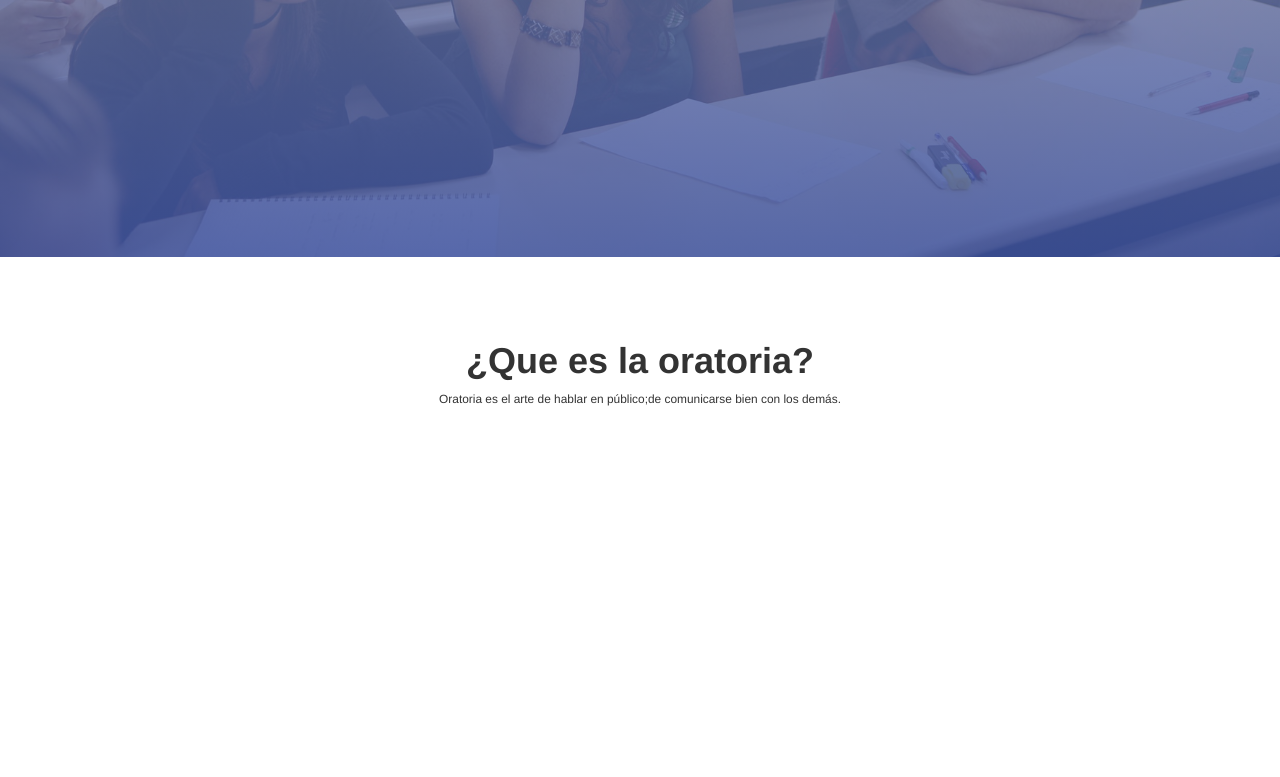
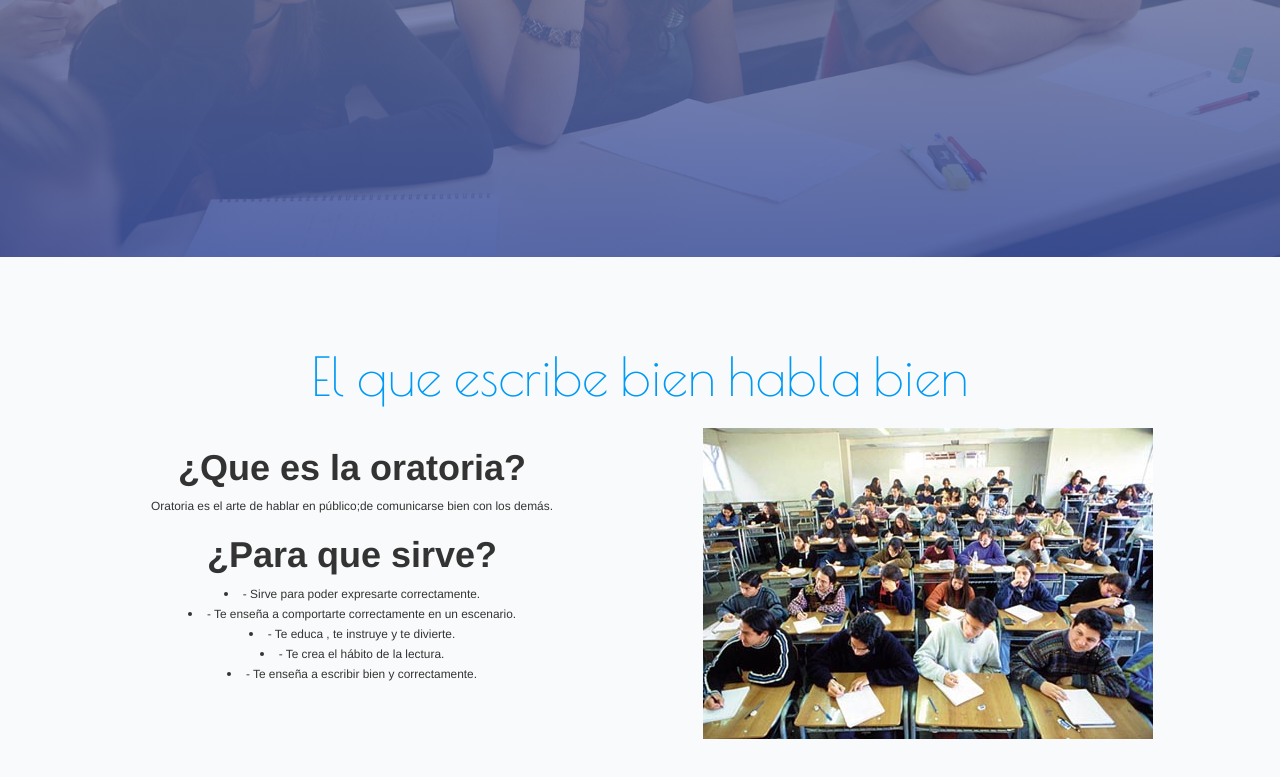
Before and after one commit to KattAzabache/Oratoria, a plain HTML site: page index.html in a window 1280 px wide. Shown: the part 543-1320 px from the top of the page. Drawn offline with nearby package versions, Linux system fonts and the light colour scheme; a web font is replaced by a local one.

Commit message:
avanzando segunda seccion

```diff
--- a/index.html
+++ b/index.html
@@ -56,10 +56,26 @@
           </div>
         </div>
             <section class="about" id="oratoria">
-               <div class="es">
-                 <h1><strong>¿Que es la oratoria?</strong></h1>
-                 <span><small>Oratoria es el arte de hablar en público;de comunicarse bien con los demás.</small></span>
-               </div>
+              <h1 class="logo">El que escribe bien habla bien</h1>
+              <div class="row">
+                  <div class="col-lg-6 col-md-6 co-sm-6 col-xs-12 es">
+                    <h1><strong>¿Que es la oratoria?</strong></h1>
+                    <span>
+                       <small>Oratoria es el arte de hablar en público;de comunicarse bien con los demás.</small>
+                    </span>
+                    <h1><strong>¿Para que sirve?</strong></h1>
+                    <div class="ul">
+                         <li><span><small> - Sirve para poder expresarte correctamente.</small></span></li>
+                         <li><span><small> - Te enseña a comportarte correctamente en un escenario.</small></span></li>
+                         <li><span><small> - Te educa , te instruye y te divierte.</small></span></li>
+                         <li><span><small> - Te crea el hábito de la lectura.</small></span></li>
+                         <li><span><small> - Te enseña a escribir bien y correctamente.</small></span></li>
+                    </div>
+                  </div>
+                  <div class="col-lg-6 col-md-6 co-sm-6 col-xs-12">
+                       <img src="img/grupo3.jpg">
+                  </div>
+              </div>
             </section>
     </div>
     <!-- /container -->
--- a/stylesheets/views/_home.scss
+++ b/stylesheets/views/_home.scss
@@ -66,7 +66,13 @@
   width: 100%;
   /*background:transparent url(../img/triangle.png) repeat 3px 50%;
   background-image: linear-gradient(to right bottom, rgba(41, 36, 132, 0.85098), rgba(102, 245, 201, 0.85098));*/
-  background-color: white;
-  padding: 5%;
-
+  background-color: rgba(137, 153, 177, 0.05);
+  padding: 7%  5% !important;
+  .logo {
+      font-family: 'Poiret One', 'sans-serif';
+      font-size: 53px;
+      color: #009AF5;
+      padding-bottom: 2%;
+      margin: 0;
+  }
 }
```
Also changed, not shown: img/cocos.svg (added), stylesheets/main.css, 1 other file.
